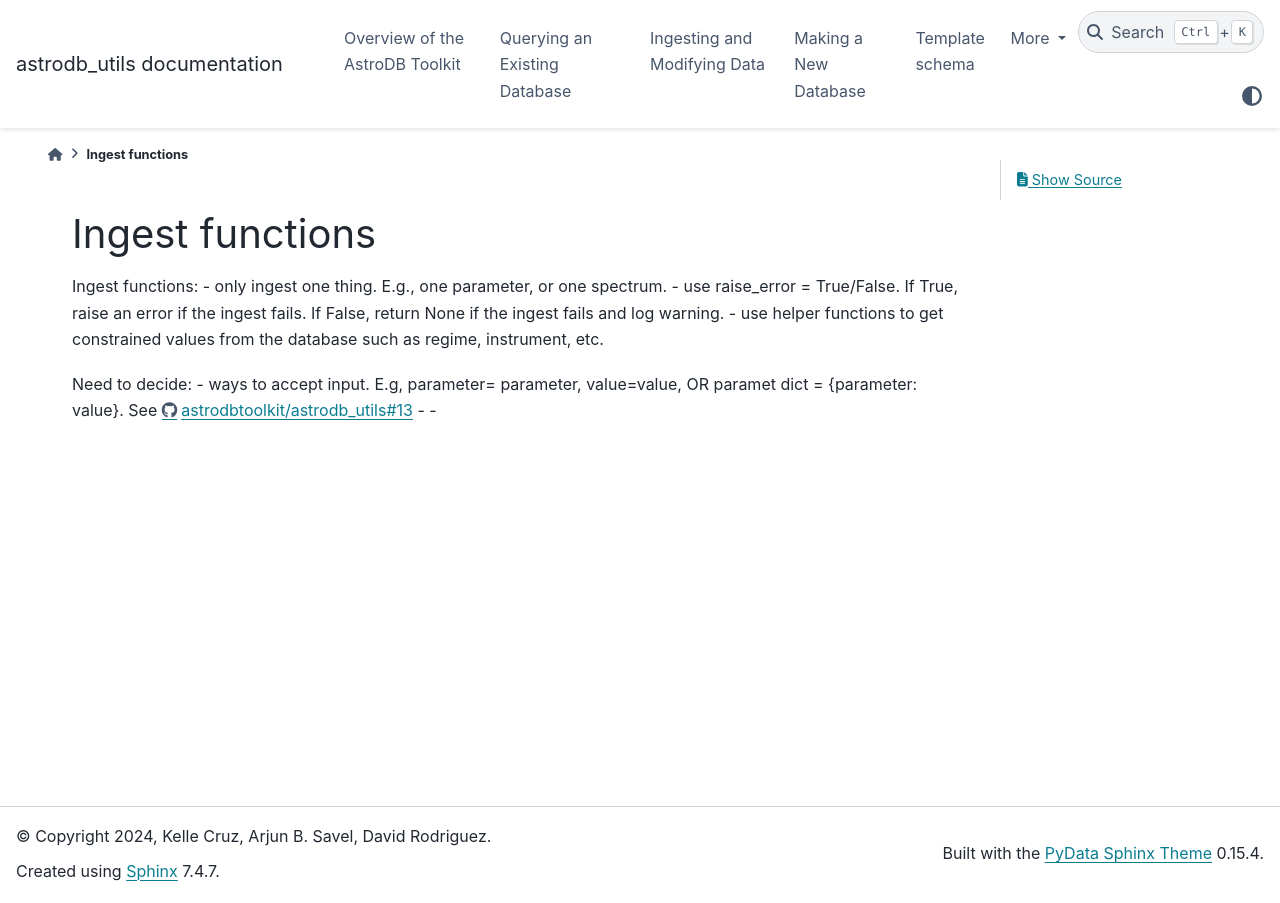
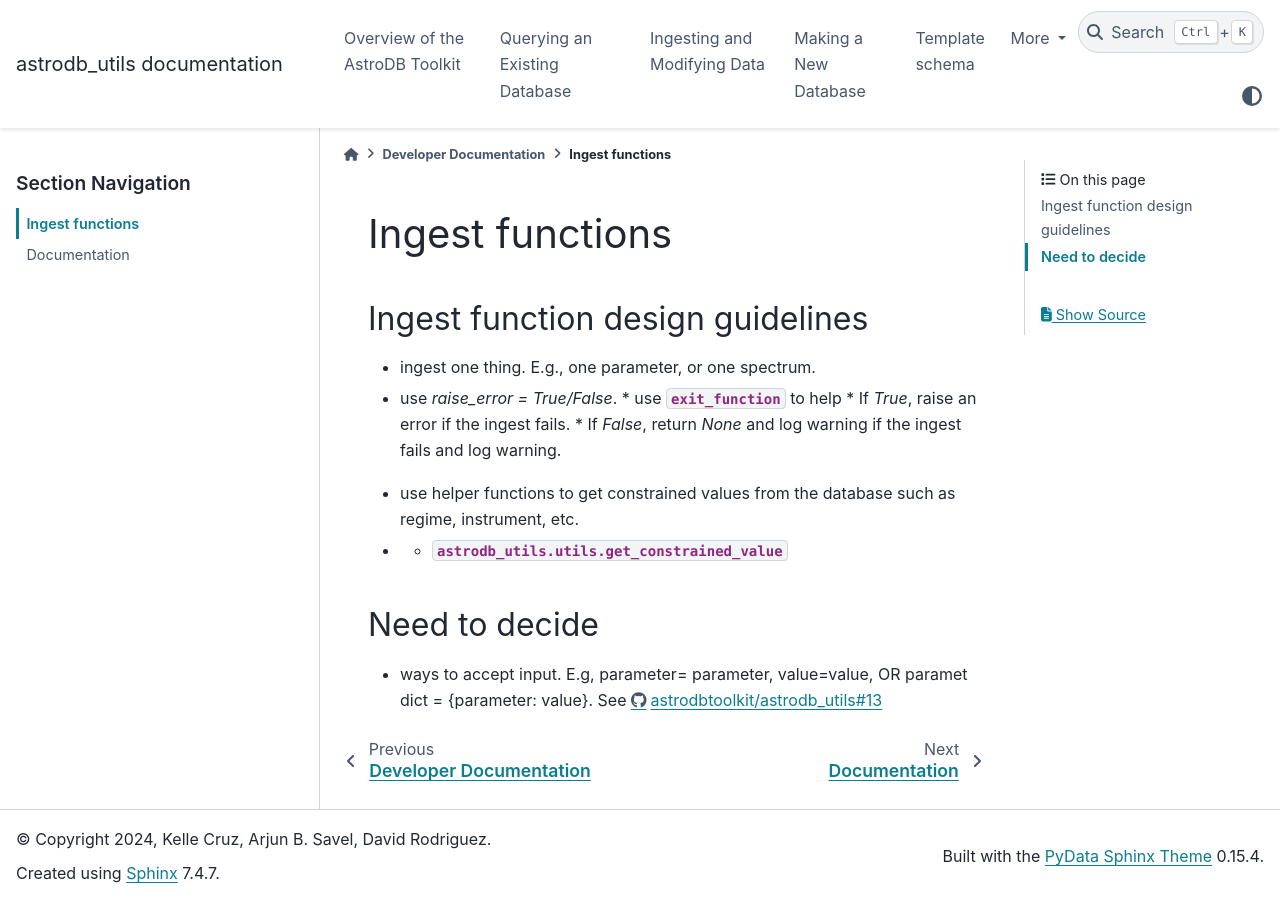
Before and after one commit to astrodbtoolkit/astrodb_utils, a Sphinx documentation site: the page built from docs/pages/dev_docs/ingest_functions.rst, in a window 1280 px wide. Built offline with Sphinx 7.4.7 and the PyData theme 0.15.4, drawn with Linux system fonts in a browser that asks for light colours; pages that are not in the unit, such as notebooks, are missing from menus; the version number could not be read and is left out.

Commit message:
more docs

```diff
--- a/docs/pages/dev_docs/ingest_functions.rst
+++ b/docs/pages/dev_docs/ingest_functions.rst
@@ -1,12 +1,17 @@
 Ingest functions
 ================
 
-Ingest functions:
-- only ingest one thing. E.g., one parameter, or one spectrum.
-- use raise_error = True/False. If True, raise an error if the ingest fails. If False, return None if the ingest fails and log warning.
+Ingest function design guidelines
+---------------------------------
+* ingest one thing. E.g., one parameter, or one spectrum.
+* use `raise_error = True/False`.
+  * use :py:mod:`exit_function<astrodb_utils.utils.exit_function>` to help
+  * If `True`, raise an error if the ingest fails.
+  * If `False`, return `None` and log warning if the ingest fails and log warning.
+
 - use helper functions to get constrained values from the database such as regime, instrument, etc.
+- * :py:mod:`astrodb_utils.utils.get_constrained_value`
 
-Need to decide:
+Need to decide
+--------------
 - ways to accept input. E.g, parameter= parameter, value=value, OR paramet dict = {parameter: value}. See https://github.com/astrodbtoolkit/astrodb_utils/issues/13
--
--
```
Also changed, not shown: docs/pages/dev_docs/developer_installation.rst (+21 -22 lines), docs/pages/dev_docs/documentation.rst (added, +20 -0 lines).
